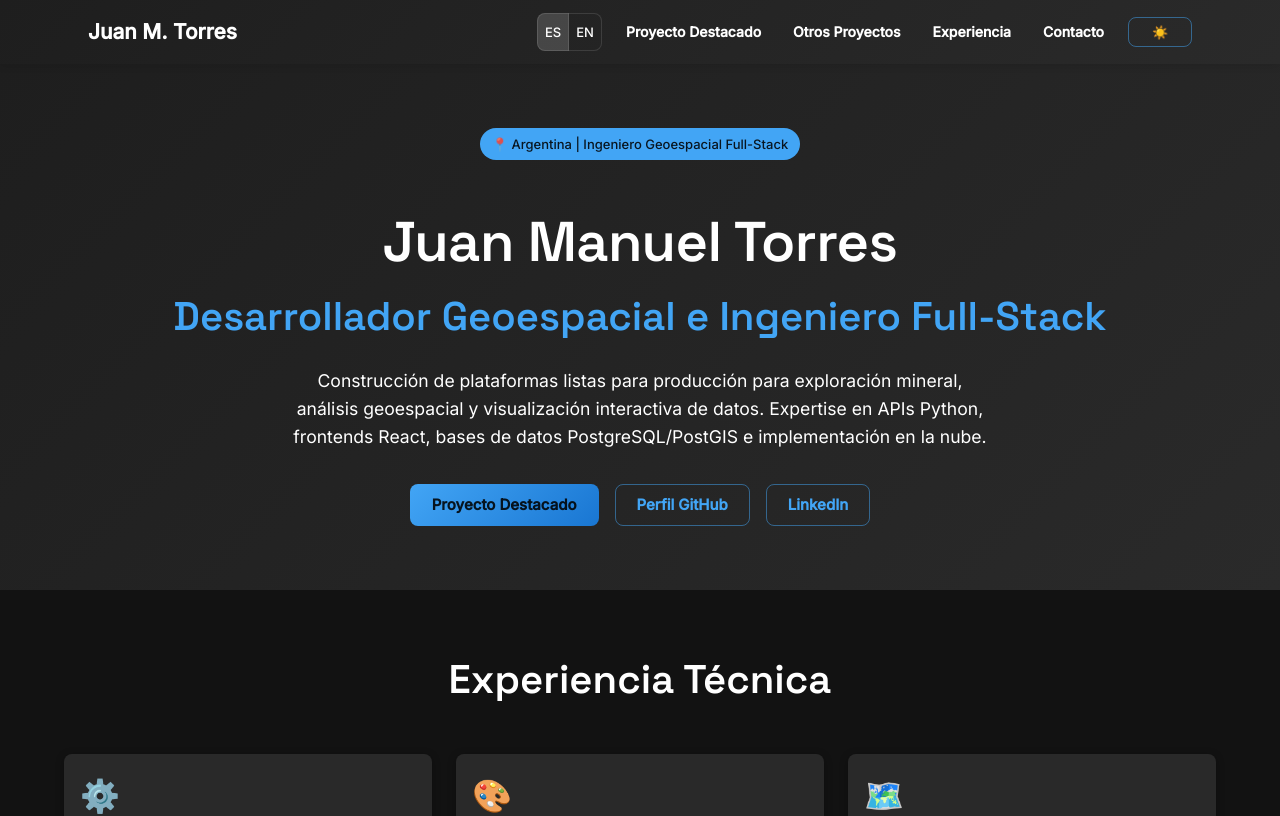
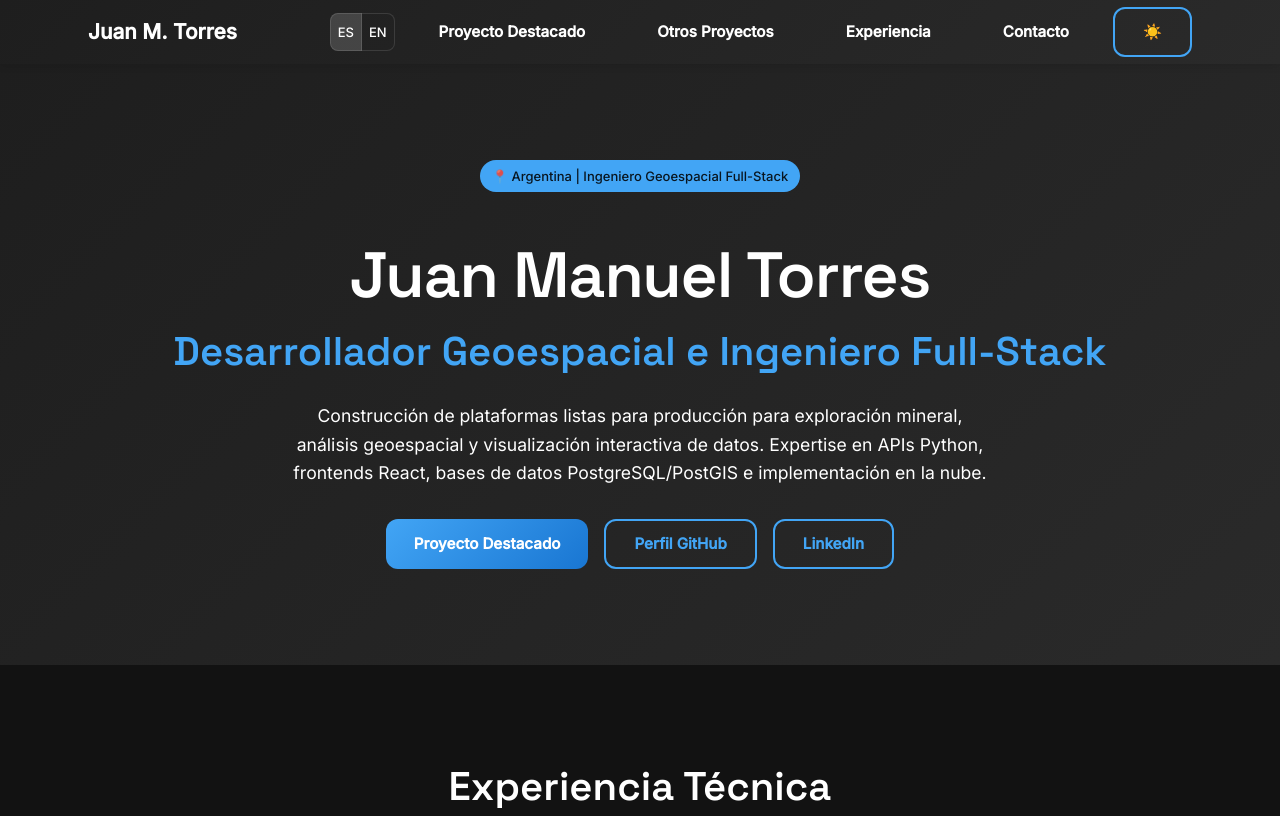
Before and after one commit to InsightLaboratory/portfolio, a React (Vite) app: page / in a window 1280 px wide. Shown: the top 816 px of the page. Built offline with nearby package versions, Linux system fonts and the light colour scheme.

Commit message:
feat: hero impact (4rem h1), stronger buttons, more section spacing

```diff
--- a/src/app/theme.ts
+++ b/src/app/theme.ts
@@ -4,10 +4,10 @@ const sharedTypography = {
   fontFamily: '"Inter", sans-serif',
   h1: {
     fontFamily: '"Space Grotesk", sans-serif',
-    fontSize: '3.5rem',
-    fontWeight: 600,
-    lineHeight: 1.2,
-    letterSpacing: '-0.5px',
+    fontSize: '4rem',
+    fontWeight: 700,
+    lineHeight: 1.1,
+    letterSpacing: '-1px',
   },
   h2: {
     fontFamily: '"Space Grotesk", sans-serif',
@@ -69,13 +69,29 @@ export const lightTheme = createTheme({
         root: {
           textTransform: 'none',
           fontWeight: 600,
+          fontFamily: '"Inter", sans-serif',
+          borderRadius: '12px',
+          padding: '10px 28px',
+          fontSize: '0.95rem',
+          transition: 'all 0.25s ease',
           boxShadow: 'none',
           '&:hover': {
-            boxShadow: '0 4px 12px rgba(0, 0, 0, 0.15)',
+            transform: 'translateY(-2px)',
+            boxShadow: '0 6px 20px rgba(0, 0, 0, 0.2)',
           },
         },
         contained: {
           background: 'linear-gradient(135deg, #1976d2 0%, #1565c0 100%)',
+          color: '#ffffff',
+          '&:hover': {
+            background: 'linear-gradient(135deg, #1565c0 0%, #0d47a1 100%)',
+          },
+        },
+        outlined: {
+          borderWidth: '2px',
+          '&:hover': {
+            borderWidth: '2px',
+          },
         },
       },
     },
@@ -133,13 +149,31 @@ export const darkTheme = createTheme({
         root: {
           textTransform: 'none',
           fontWeight: 600,
+          fontFamily: '"Inter", sans-serif',
+          borderRadius: '12px',
+          padding: '10px 28px',
+          fontSize: '0.95rem',
+          transition: 'all 0.25s ease',
           boxShadow: 'none',
           '&:hover': {
-            boxShadow: '0 4px 12px rgba(66, 165, 245, 0.3)',
+            transform: 'translateY(-2px)',
+            boxShadow: '0 6px 20px rgba(66, 165, 245, 0.35)',
           },
         },
         contained: {
           background: 'linear-gradient(135deg, #42a5f5 0%, #1976d2 100%)',
+          color: '#ffffff',
+          '&:hover': {
+            background: 'linear-gradient(135deg, #1e88e5 0%, #1565c0 100%)',
+          },
+        },
+        outlined: {
+          borderWidth: '2px',
+          borderColor: '#42a5f5',
+          '&:hover': {
+            borderWidth: '2px',
+            backgroundColor: 'rgba(66, 165, 245, 0.08)',
+          },
         },
       },
     },
--- a/src/sections/ContactSection.tsx
+++ b/src/sections/ContactSection.tsx
@@ -35,7 +35,7 @@ export default function ContactSection() {
     <Box
       id="contact"
       sx={{
-        py: 8,
+        py: 12,
         bgcolor: theme.palette.mode === 'dark' ? '#1a1a1a' : '#f9f9f9',
       }}
     >
--- a/src/sections/ExpertiseSection.tsx
+++ b/src/sections/ExpertiseSection.tsx
@@ -21,7 +21,7 @@ export default function ExpertiseSection() {
   ];
 
   return (
-    <Box id="expertise" sx={{ py: 8 }}>
+    <Box id="expertise" sx={{ py: 12 }}>
       <Container maxWidth="lg">
         <Typography variant="h2" sx={{ mb: 6, fontWeight: 700, textAlign: 'center' }}>
           {t('expertise.title')}
--- a/src/sections/FeaturedProjectSection.tsx
+++ b/src/sections/FeaturedProjectSection.tsx
@@ -19,7 +19,7 @@ export default function FeaturedProjectSection() {
   const theme = useTheme();
 
   return (
-    <Box id="featured" sx={{ py: 8, bgcolor: theme.palette.mode === 'dark' ? '#1a1a1a' : '#f9f9f9' }}>
+    <Box id="featured" sx={{ py: 12, bgcolor: theme.palette.mode === 'dark' ? '#1a1a1a' : '#f9f9f9' }}>
       <Container maxWidth="lg">
         <Typography variant="h2" sx={{ mb: 2, textAlign: 'center' }}>
           {t('featured.title')}
--- a/src/sections/HeroSection.tsx
+++ b/src/sections/HeroSection.tsx
@@ -19,8 +19,8 @@ export default function HeroSection() {
           theme.palette.mode === 'dark'
             ? 'linear-gradient(135deg, #1e1e1e 0%, #2a2a2a 100%)'
             : 'linear-gradient(135deg, #f5f5f5 0%, #ffffff 100%)',
-        py: 8,
-        minHeight: '60vh',
+        py: 12,
+        minHeight: '70vh',
         display: 'flex',
         alignItems: 'center',
       }}
--- a/src/sections/OtherProjectsSection.tsx
+++ b/src/sections/OtherProjectsSection.tsx
@@ -18,7 +18,7 @@ export default function OtherProjectsSection() {
   const { t } = useTranslation();
 
   return (
-    <Box id="projects" sx={{ py: 8 }}>
+    <Box id="projects" sx={{ py: 12 }}>
       <Container maxWidth="lg">
         <Typography variant="h2" sx={{ mb: 6, fontWeight: 700, textAlign: 'center' }}>
           {t('otherProjects.title')}
--- a/src/sections/SkillsSection.tsx
+++ b/src/sections/SkillsSection.tsx
@@ -21,7 +21,7 @@ export default function SkillsSection() {
   ];
 
   return (
-    <Box sx={{ py: 8 }}>
+    <Box sx={{ py: 12 }}>
       <Container maxWidth="lg">
         <Typography variant="h2" sx={{ mb: 6, fontWeight: 700, textAlign: 'center' }}>
           {t('skills.title')}
```
